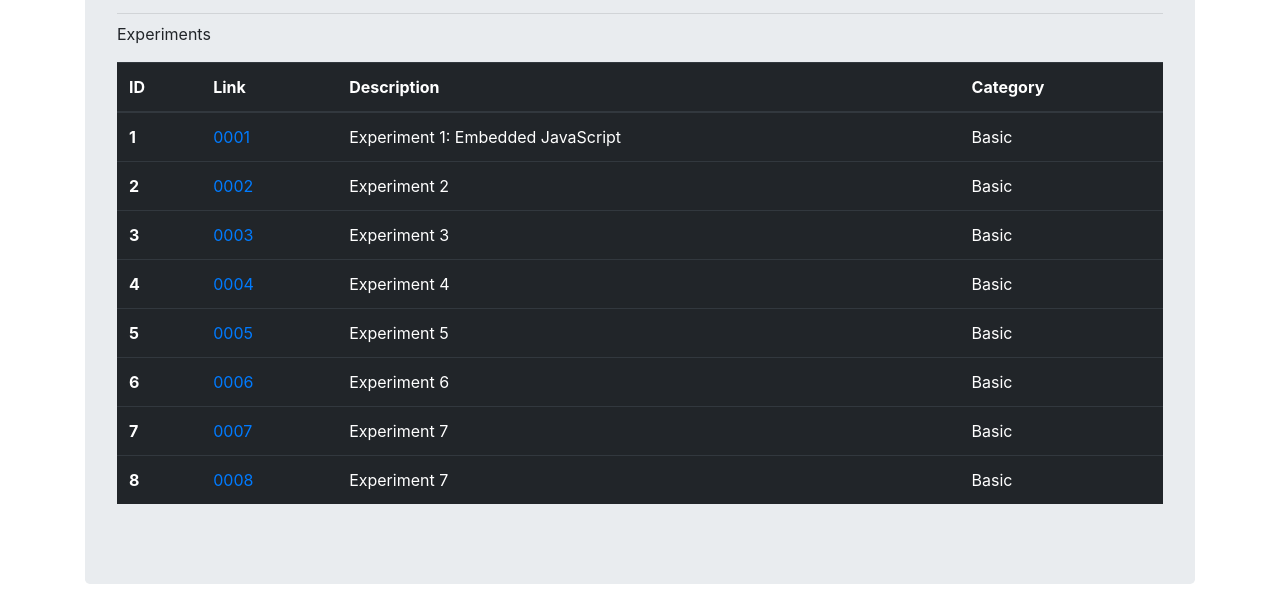
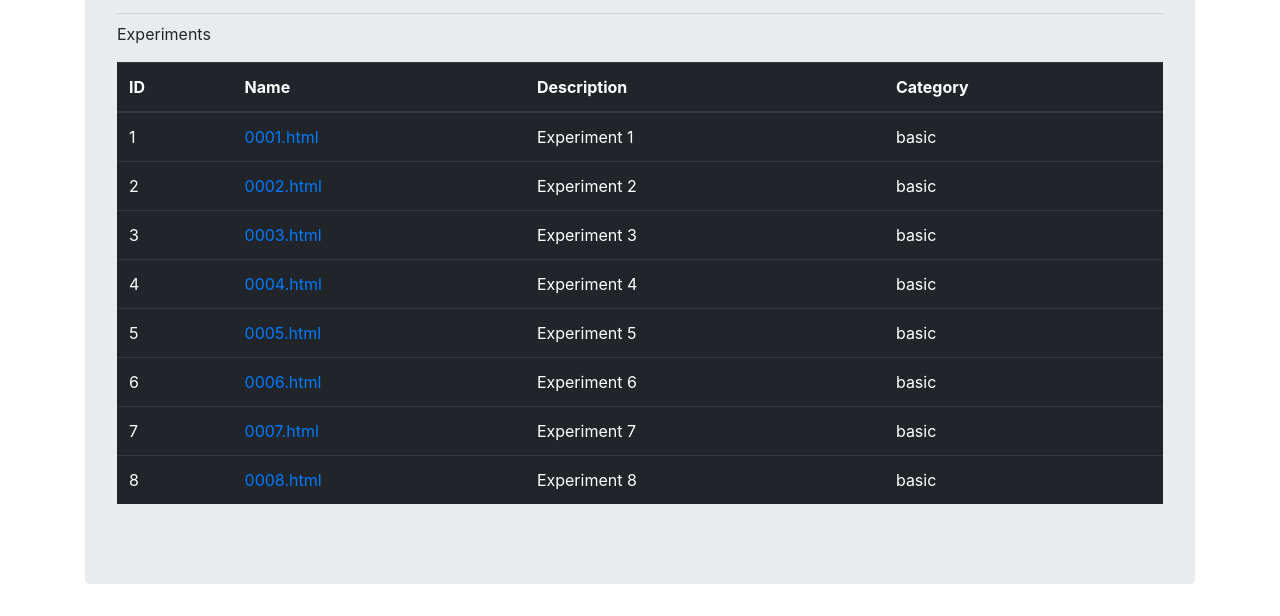
Before and after one commit to mkuegeler/NodeJSWebGL, a website: page public/index.html in a window 1280 px wide. Shown: the part 215-831 px from the top of the page. Drawn offline with nearby package versions, Linux system fonts and the light colour scheme.

Commit message:
vuejs support in index.html added

```diff
--- a/public/index.html
+++ b/public/index.html
@@ -10,6 +10,7 @@
 	<!-- Bootstrap CSS -->
 	<link rel="stylesheet" href="https://stackpath.bootstrapcdn.com/bootstrap/4.1.2/css/bootstrap.min.css" integrity="sha384-Smlep5jCw/wG7hdkwQ/Z5nLIefveQRIY9nfy6xoR1uRYBtpZgI6339F5dgvm/e9B"
 	 crossorigin="anonymous">
+  <!-- <link rel="stylesheet" href="index.css" type="text/css"> -->
 </head>
 
 <body>
@@ -21,69 +22,25 @@
             <hr class="my-2">
             <p>Experiments</p>
   <p class="lead">
-
-  <table class="table table-hover table-dark">
+  <table id="recordTable" class="table table-hover table-dark">
     <thead>
       <tr>
-      <th scope="col">ID</th>
-      <th scope="col">Link</th>
-      <th scope="col">Description</th>
-      <th scope="col">Category</th>
+        <th v-for="col in columns">{{col}}</th>
       </tr>
     </thead>
     <tbody>
-    <tr>
-      <th scope="row">1</th>
-      <td><a href="0001.html">0001</a></td>
-      <td>Experiment 1: Embedded JavaScript</td>
-      <td>Basic</td>
-
-    </tr>
-    <tr>
-      <th scope="row">2</th>
-      <td><a href="0002.html">0002</a></td>
-      <td>Experiment 2</td>
-      <td>Basic</td>
-    </tr>
-    <tr>
-      <th scope="row">3</th>
-      <td><a href="0003.html">0003</a></td>
-      <td>Experiment 3</td>
-      <td>Basic</td>
-    </tr>
-    <tr>
-      <th scope="row">4</th>
-      <td><a href="0004.html">0004</a></td>
-      <td>Experiment 4</td>
-      <td>Basic</td>
-    </tr>
-    <tr>
-      <th scope="row">5</th>
-      <td><a href="0005.html">0005</a></td>
-      <td>Experiment 5</td>
-      <td>Basic</td>
-    </tr>
-    <tr>
-      <th scope="row">6</th>
-      <td><a href="0006.html">0006</a></td>
-      <td>Experiment 6</td>
-      <td>Basic</td>
-    </tr>
-    <tr>
-      <th scope="row">7</th>
-      <td><a href="0007.html">0007</a></td>
-      <td>Experiment 7</td>
-      <td>Basic</td>
-    </tr>
-    <tr>
-      <th scope="row">8</th>
-      <td><a href="0008.html">0008</a></td>
-      <td>Experiment 7</td>
-      <td>Basic</td>
+      <tr v-for="row in rows">
+        <td v-for="col in columns">
+          <template v-if="col === 'Name'">
+           <a :href="row[col]">{{row[col]}}</a>
+          </template>
+          <template v-else>
+            {{row[col]}}
+          </template>
+        </td>
       </tr>
     </tbody>
   </table>
-
  </p>
  </div>
 </div>
@@ -94,6 +51,10 @@
         crossorigin="anonymous"></script>
     <script src="https://stackpath.bootstrapcdn.com/bootstrap/4.1.2/js/bootstrap.min.js" integrity="sha384-o+RDsa0aLu++PJvFqy8fFScvbHFLtbvScb8AjopnFD+iEQ7wo/CG0xlczd+2O/em"
         crossorigin="anonymous"></script>
+    <!-- vue.js -->
+    <script src="https://cdn.jsdelivr.net/npm/vue@2.6.12"></script>
+    <!-- Custom JavaScript -->
+    <script src="records.js"></script>
 </body>
 
 </html>
--- /dev/null
+++ b/public/records.js
@@ -0,0 +1,26 @@
+// Create a row template for a record in a table
+var records = [
+      { ID: 1, Name: "0001.html", Description: 'Experiment 1', Category: 'basic' },
+      { ID: 2, Name: "0002.html", Description: 'Experiment 2', Category: 'basic' },
+      { ID: 3, Name: "0003.html", Description: 'Experiment 3', Category: 'basic' },
+      { ID: 4, Name: "0004.html", Description: 'Experiment 4', Category: 'basic' },
+      { ID: 5, Name: "0005.html", Description: 'Experiment 5', Category: 'basic' },
+      { ID: 6, Name: "0006.html", Description: 'Experiment 6', Category: 'basic' },
+      { ID: 7, Name: "0007.html", Description: 'Experiment 7', Category: 'basic' },
+      { ID: 8, Name: "0008.html", Description: 'Experiment 8', Category: 'basic' },
+    ]
+
+var recordTable = new Vue({
+  el: '#recordTable',
+  data: {
+    rows: records
+  },
+  computed: {
+    "columns": function columns() {
+      if (this.rows.length == 0) {
+        return [];
+      }
+      return Object.keys(this.rows[0])
+    }
+  }
+});
```
Lines whose indentation alone changed are shown as unchanged.
